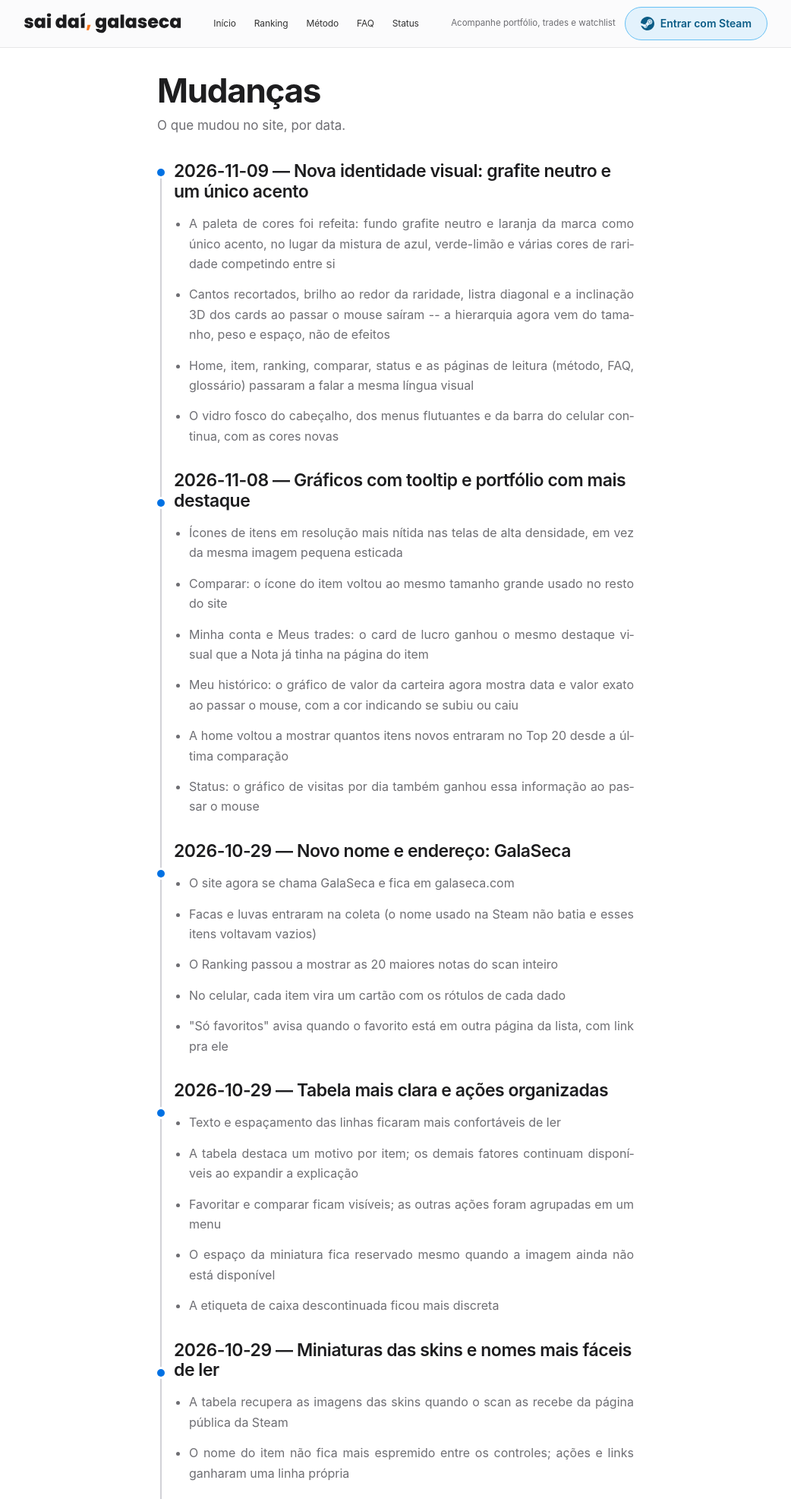
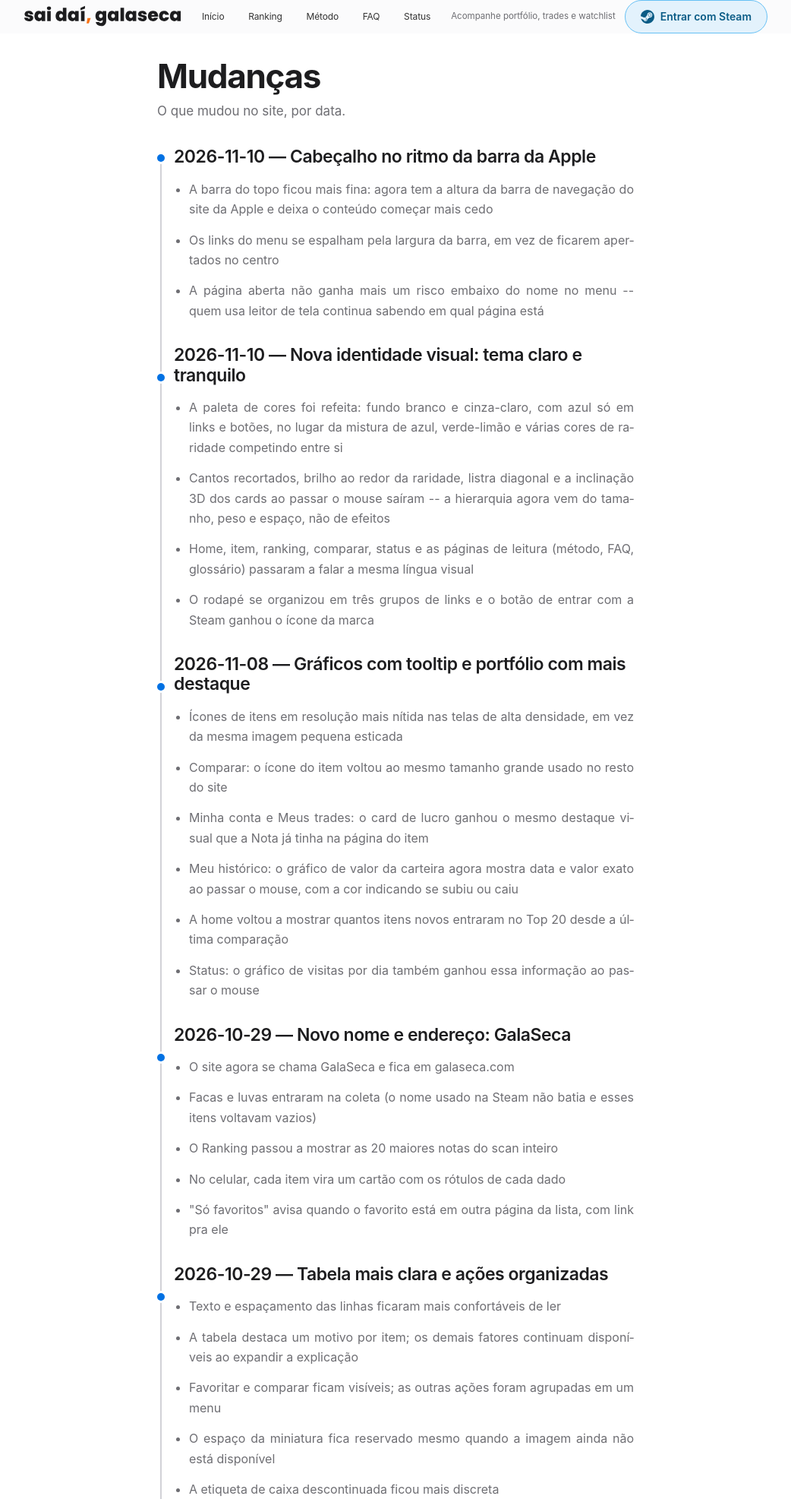
Before and after one commit to pedronokia/galaseca, a Flask app: page /changelog in a window 1280 px wide. Shown: the top 1973 px of the page at 76% size, without its empty margins (119-1161 px from the left). Run offline with Flask 3, Linux system fonts and the light colour scheme; parts of the project's set-up code (start-up, migrations or seed data) failed here and were passed over.

Commit message:
Cabeçalho copiado da barra de navegação da Apple
O pedido: copiar o do site da apple.com. A especificação foi extraída
do globalheader.css servido pelo apple.com (globalnav): altura de
44px, links rgba(0,0,0,.8) com hover #000, lista em space-between
dentro do content de 1024px com padding 22px, fundo
rgba(250,250,252,.8) com saturate(180%) blur(20px) e nenhum marcador
visual de página atual.

O fundo translúcido, o blur e as cores de link já batiam; esta rodada
alinha o resto.

style.css
- Altura da barra cai de 63px para 44px (padding vertical de 9px do
  topo-linha removido; a linha passa a ser definida pelos links de
  44px).
- Hairline de fechamento (::after) removido -- o globalnav da Apple
  não tem; o thead fixo das tabelas continua com a própria borda.
- Nav espalhada pela largura (justify-content: space-between, flex
  1 1 auto) em vez de apertada com gap 2px; na faixa 641-960 sem
  sessão ela deixa de ficar centrada para se espalhar como na barra
  da Apple.
- Marcador da página atual (box-shadow inset) removido -- o
  aria-current continua no HTML, puramente semântico, mesma decisão
  já tomada no rodapé.
- Hover segue a curva da Apple: cor em 0.32s cubic-bezier(.4,0,.6,1).
- Fallback de --altura-topo ajustado de 48px para 44px (app.js
  continua medindo a altura real para o thead sticky).

changelog.py
- A entrada de 2026-11-09 descrevia a identidade grafite escura que a
  rodada 3 substituiu antes do deploy -- corrigida para descrever o
  tema claro real, datada 2026-11-10 (dia da publicação).
- Nova entrada sobre o cabeçalho no ritmo da barra da Apple.

Validação: 1286 testes passando; header de 44px e sem overflow
horizontal em 390/700/800/1000/1100px; thead sticky encostando nos
44px novos; links espalhados nas faixas 641-719, 641-960 e desktop;
console limpo.

```diff
--- a/galaseca/public_site/static/style.css
+++ b/galaseca/public_site/static/style.css
@@ -62,7 +62,7 @@
   --shadow-lg: 0 18px 48px rgba(0, 0, 0, 0.12);
 
   /* Métricas */
-  --altura-topo: 48px;
+  --altura-topo: 44px;
   --largura-conteudo: 1024px;
   --largura-texto: 692px;
 
@@ -288,13 +288,6 @@ header.topo {
   backdrop-filter: saturate(180%) blur(20px);
 }
 
-header.topo::after {
-  content: "";
-  display: block;
-  height: 1px;
-  background: rgba(0, 0, 0, 0.08);
-}
-
 header.topo > * {
   max-width: var(--largura-conteudo);
   margin-left: auto;
@@ -303,11 +296,6 @@ header.topo > * {
   padding-right: 22px;
 }
 
-header.topo > .topo-linha {
-  padding-top: 9px;
-  padding-bottom: 9px;
-}
-
 /* A home acompanha a largura da tabela/vitrine. */
 @media (min-width: 641px) {
   header.topo.topo-larga > * { max-width: var(--largura-conteudo); }
@@ -369,13 +357,15 @@ header.topo h1 {
   .logo-compacta { display: block; }
 }
 
-/* Navegação principal */
+/* Navegação principal -- espalhada pela largura da barra, como a
+   lista da barra de navegação da Apple. */
 
 .nav-principal {
   display: flex;
-  flex: 0 1 auto;
+  flex: 1 1 auto;
   flex-wrap: wrap;
   align-items: center;
+  justify-content: space-between;
   gap: 2px;
 }
 
@@ -392,19 +382,14 @@ header.topo h1 {
   letter-spacing: -0.01em;
   text-decoration: none;
   white-space: nowrap;
-  transition: color 0.15s ease, background-color 0.15s ease;
-}
-
-.nav-principal a:hover {
-  color: #000000;
-  background: transparent;
-}
-
-.nav-principal a[aria-current="page"] {
-  color: #000000;
-  background: transparent;
-  box-shadow: inset 0 -1px 0 rgba(0, 0, 0, 0.7);
-}
+  transition: color 0.32s cubic-bezier(0.4, 0, 0.6, 1);
+}
+
+.nav-principal a:hover { color: #000000; }
+
+/* A página atual não ganha destaque visual na barra -- como na barra
+   da Apple, o link fica igual aos demais; o aria-current continua no
+   HTML só para leitor de tela (mesma decisão do rodapé). */
 
 .nav-principal a:focus-visible { outline-offset: -2px; }
 
@@ -3553,10 +3538,7 @@ table.tabela-candidatos th.celula-comparar-cabecalho {
     justify-content: space-between;
   }
 
-  .topo-linha:has(> .entrar-cta) > .nav-principal {
-    flex: 1 1 300px;
-    justify-content: center;
-  }
+  .topo-linha:has(> .entrar-cta) > .nav-principal { flex: 1 1 300px; }
 
   .entrar-cta-legenda { display: none; }
 
```
Also changed, not shown: galaseca/public_site/changelog.py (+21 -8 lines).
